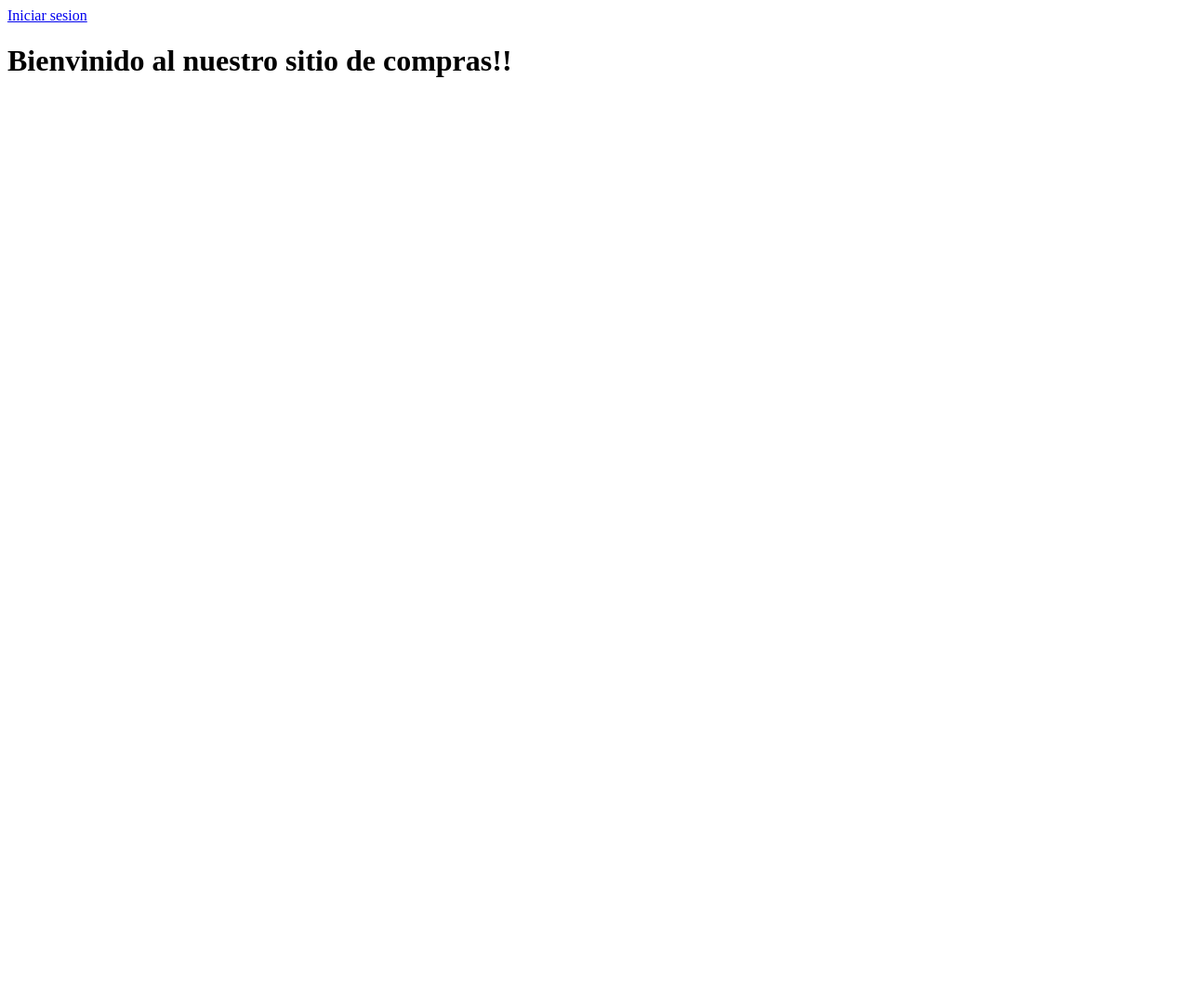
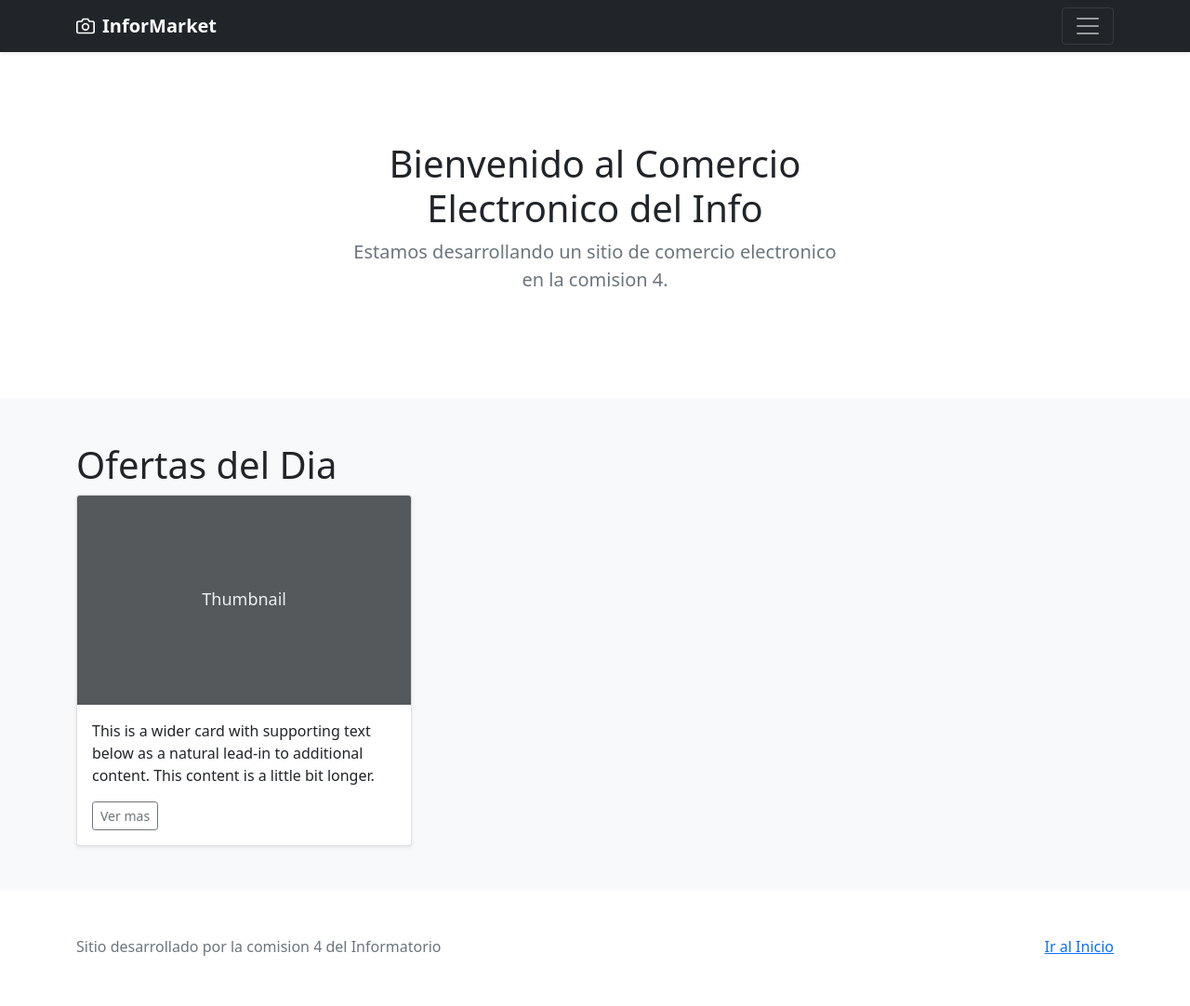
Before and after one commit to lucasibaniez/infor_market, a Django app: page / in a window 1280 px wide. Shown: the whole page at 93% size. Before the commit the page ends 83 px from the top, so only its background shows below. Run offline with Django 3.2, Linux system fonts and the light colour scheme; data that the repository does not hold is empty.

Commit message:
template base

```diff
--- a/Market/Market/urls.py
+++ b/Market/Market/urls.py
@@ -1,6 +1,6 @@
-from django.contrib import admin
+from django.contrib      import admin
 from django.contrib.auth import views as auth_views
-from django.urls import path
+from django.urls         import path, include
 
 from . import views
 
@@ -9,6 +9,8 @@ urlpatterns = [
     path('', views.inicio, name="inicio"),
 
     path('login/', auth_views.LoginView.as_view(template_name="login.html"), name="login"),
-    path("logout/", auth_views.logout_then_login, name="logout")
+    path("logout/", auth_views.logout_then_login, name="logout"),
 
+    # Includes
+    path("Producto/", include('apps.productos.urls'))
 ]
--- /dev/null
+++ b/Market/apps/productos/urls.py
@@ -0,0 +1,9 @@
+from django.urls import path
+
+from . import views
+
+app_name = "productos"
+
+urlpatterns = [
+	path("Detalle/", views.detalle, name="detalle")
+]
--- a/Market/apps/productos/views.py
+++ b/Market/apps/productos/views.py
@@ -1,3 +1,5 @@
 from django.shortcuts import render
 
-# Create your views here.
+def detalle(request):
+	context = {}
+	return render(request, "productos/detalle.html", context)
--- /dev/null
+++ b/Market/templates/base/base.html
@@ -0,0 +1,105 @@
+<html lang="en"><head>
+    <meta charset="utf-8">
+    <meta name="viewport" content="width=device-width, initial-scale=1">
+    <meta name="description" content="">
+    <meta name="author" content="Mark Otto, Jacob Thornton, and Bootstrap contributors">
+    <meta name="generator" content="Hugo 0.88.1">
+    <title>InforMarket</title>
+
+    <!-- Bootstrap core CSS -->
+	<link href="https://cdn.jsdelivr.net/npm/bootstrap@5.1.3/dist/css/bootstrap.min.css" rel="stylesheet" integrity="sha384-1BmE4kWBq78iYhFldvKuhfTAU6auU8tT94WrHftjDbrCEXSU1oBoqyl2QvZ6jIW3" crossorigin="anonymous">
+
+    <style>
+      .bd-placeholder-img {
+        font-size: 1.125rem;
+        text-anchor: middle;
+        -webkit-user-select: none;
+        -moz-user-select: none;
+        user-select: none;
+      }
+
+      @media (min-width: 768px) {
+        .bd-placeholder-img-lg {
+          font-size: 3.5rem;
+        }
+      }
+    </style>
+
+
+  </head>
+  	<body>
+
+		<header>
+		  <div class="bg-dark collapse" id="navbarHeader" style="">
+		    <div class="container">
+		      <div class="row">
+		        <div class="col-sm-8 col-md-7 py-4">
+		          <h4 class="text-white">Sobre Nosotros</h4>
+		          <p class="text-muted">Este sitio fue desarrollado por la comision 4 del Informatorio. Estamos aprendiendo Django</p>
+		        </div>
+		        <div class="col-sm-4 offset-md-1 py-4">
+		          <h4 class="text-white">Opciones</h4>
+		          <ul class="list-unstyled">
+		          	{% if user.is_authenticated %}
+						<li><a href="{% url 'logout' %}" class="text-white">Cerrar sesion</a></li>
+					{% else %}
+						<li><a href="{% url 'login' %}">Iniciar sesion</a></li>
+					{% endif %}
+		          </ul>
+		        </div>
+		      </div>
+		    </div>
+		  </div>
+		  <div class="navbar navbar-dark bg-dark shadow-sm">
+		    <div class="container">
+		      <a href="{% url 'inicio' %}" class="navbar-brand d-flex align-items-center">
+		        <svg xmlns="http://www.w3.org/2000/svg" width="20" height="20" fill="none" stroke="currentColor" stroke-linecap="round" stroke-linejoin="round" stroke-width="2" aria-hidden="true" class="me-2" viewBox="0 0 24 24"><path d="M23 19a2 2 0 0 1-2 2H3a2 2 0 0 1-2-2V8a2 2 0 0 1 2-2h4l2-3h6l2 3h4a2 2 0 0 1 2 2z"></path><circle cx="12" cy="13" r="4"></circle></svg>
+		        <strong>InforMarket</strong>
+		      </a>
+		      <button class="navbar-toggler collapsed" type="button" data-bs-toggle="collapse" data-bs-target="#navbarHeader" aria-controls="navbarHeader" aria-expanded="false" aria-label="Toggle navigation">
+		        <span class="navbar-toggler-icon"></span>
+		      </button>
+		    </div>
+		  </div>
+		</header>
+
+		<main>
+
+		  	<section class="py-5 text-center container">
+			    <div class="row py-lg-5">
+			      <div class="col-lg-6 col-md-8 mx-auto">
+			        <h1 class="fw-light">Bienvenido al Comercio Electronico del Info</h1>
+			        <p class="lead text-muted">Estamos desarrollando un sitio de comercio electronico en la comision 4.</p>
+			        <!--
+			        <p>
+			          <a href="#" class="btn btn-primary my-2">Main call to action</a>
+			          <a href="#" class="btn btn-secondary my-2">Secondary action</a>
+			        </p>
+			    	-->
+			      </div>
+			    </div>
+		  	</section>
+
+		  	<div class="album py-5 bg-light">
+		    	<div class="container">
+			    	{% block contenido %}
+			    	{% endblock contenido %}
+			    </div>
+		  	</div>
+
+		</main>
+
+		<footer class="text-muted py-5">
+		  	<div class="container">
+			    <p class="float-end mb-1">
+			      <a href="#">Ir al Inicio</a>
+			    </p>
+			    <p class="mb-1">Sitio desarrollado por la comision 4 del Informatorio</p>
+
+		  	</div>
+		</footer>
+
+
+		<script src="https://cdn.jsdelivr.net/npm/bootstrap@5.1.3/dist/js/bootstrap.bundle.min.js" integrity="sha384-ka7Sk0Gln4gmtz2MlQnikT1wXgYsOg+OMhuP+IlRH9sENBO0LRn5q+8nbTov4+1p" crossorigin="anonymous"></script>
+	</body>
+</html>
--- a/Market/templates/inicio.html
+++ b/Market/templates/inicio.html
@@ -1,27 +1,23 @@
-<!DOCTYPE html>
-<html>
-<head>
-	<meta charset="utf-8">
-	<meta name="viewport" content="width=device-width, initial-scale=1">
-	<title></title>
-</head>
-<body>
-	{% if user.is_authenticated %}
-		<a href="{% url 'logout' %}">Cerrar sesion</a>
-	{% else %}
-		<a href="{% url 'login' %}">Iniciar sesion</a>
-	{% endif %}
+{% extends "base/base.html" %}
 
-	{% if user.is_authenticated %}
-		<h1>Hola {{user}}</h1>
-	{% else %}
-		<h1>Bienvinido al nuestro sitio de compras!!</h1>
-	{% endif %}
-	<ul>
-		{% for p in productos %}
-			<li>{{p.nombre}} - ${{p.precio}}</li>
-		{% endfor %}
-	</ul>
+{% block contenido %}
+	<h1>Ofertas del Dia</h1>
+      	<div class="row row-cols-1 row-cols-sm-2 row-cols-md-3 g-3">
+        	<div class="col">
+          		<div class="card shadow-sm">
+            		<svg class="bd-placeholder-img card-img-top" width="100%" height="225" xmlns="http://www.w3.org/2000/svg" role="img" aria-label="Placeholder: Thumbnail" preserveAspectRatio="xMidYMid slice" focusable="false"><title>Placeholder</title><rect width="100%" height="100%" fill="#55595c"></rect><text x="50%" y="50%" fill="#eceeef" dy=".3em">Thumbnail</text></svg>
 
-</body>
-</html>
+            		<div class="card-body">
+              			<p class="card-text">This is a wider card with supporting text below as a natural lead-in to additional content. This content is a little bit longer.</p>
+              			<div class="d-flex justify-content-between align-items-center">
+	                		<div class="btn-group">
+	                  			<!--<button type="button" class="btn btn-sm btn-outline-secondary">View</button>-->
+	                  			<a class="btn btn-sm btn-outline-secondary" href="{% url 'productos:detalle' %}">Ver mas</a>
+	                		</div>
+	                		<!--<small class="text-muted">9 mins</small>-->
+              			</div>
+            		</div>
+          		</div>
+        	</div>
+     	</div>
+{% endblock contenido %}
--- /dev/null
+++ b/Market/templates/productos/detalle.html
@@ -0,0 +1 @@
+{% extends "base/base.html" %}
```
